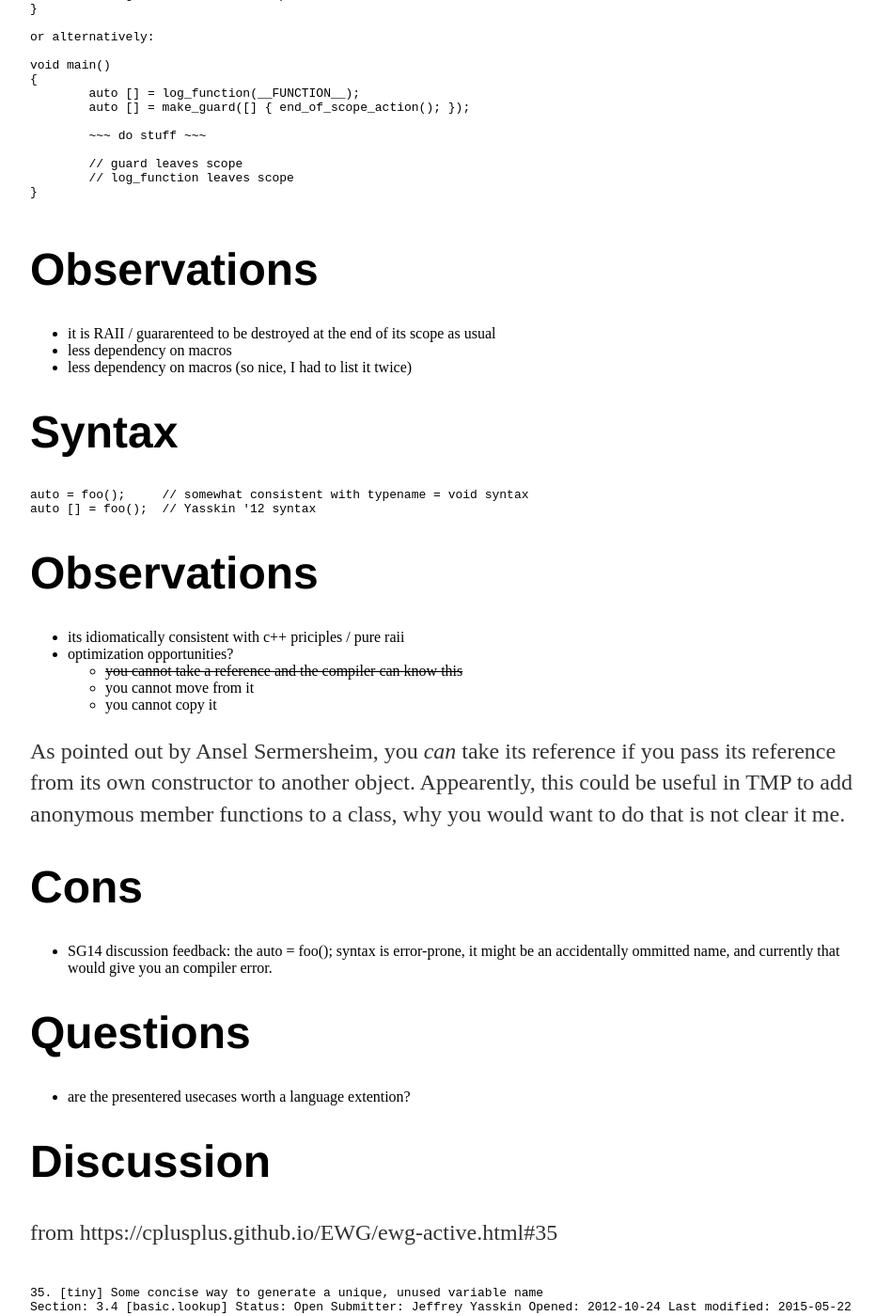
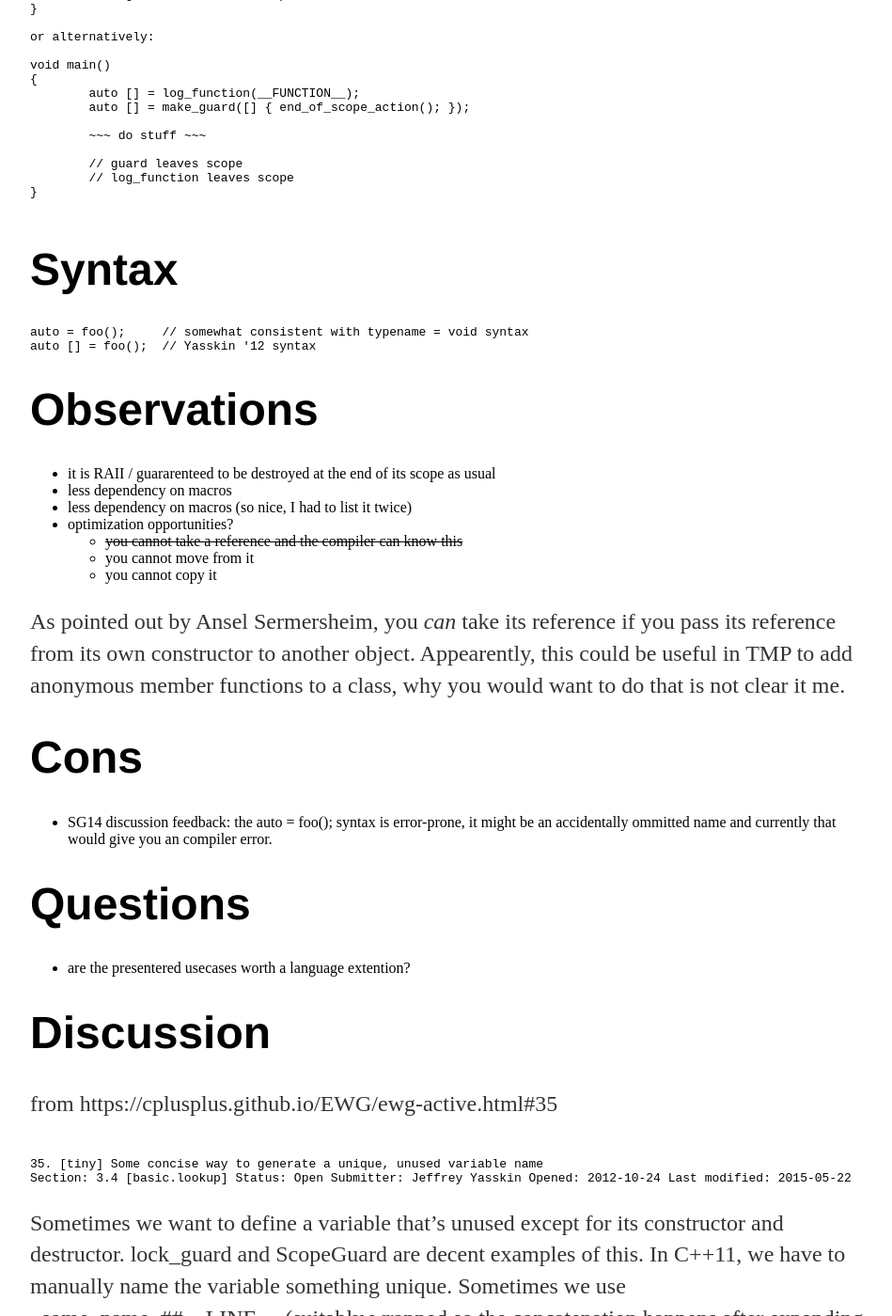
Before and after one commit to janwilmans/janwilmans.github.io, a Jekyll site: the page built from auto.md, in a window 1280 px wide and 1400 px high, scrolled down 1135 px. Shown: the whole window at 94% size, without its empty margins (160-1109 px from the left). Built offline with Jekyll 4.4.1, drawn with Linux system fonts in a browser that asks for light colours; our own code applies the rules of GitHub Pages for plain Markdown files.

Commit message:
Update auto.md

````diff
--- a/auto.md
+++ b/auto.md
@@ -75,13 +75,6 @@ void main()
 
 ```
 
-Observations
-============
-
-- it is RAII / guararenteed to be destroyed at the end of its scope as usual
-- less dependency on macros
-- less dependency on macros (so nice, I had to list it twice)
-
 Syntax
 ======
 ```
@@ -90,8 +83,11 @@ auto [] = foo();  // Yasskin '12 syntax
 ```
 
 Observations
-=============
-- its idiomatically consistent with c++ priciples / pure raii
+============
+
+- it is RAII / guararenteed to be destroyed at the end of its scope as usual
+- less dependency on macros
+- less dependency on macros (so nice, I had to list it twice)
 - optimization opportunities?
   - ~~you cannot take a reference and the compiler can know this~~
   - you cannot move from it
@@ -102,7 +98,7 @@ Appearently, this could be useful in TMP to add anonymous member functions to a
 
 Cons
 ====
-- SG14 discussion feedback: the auto = foo(); syntax is error-prone, it might be an accidentally ommitted name, and currently that would give you an compiler error.
+- SG14 discussion feedback: the auto = foo(); syntax is error-prone, it might be an accidentally ommitted name and currently that would give you an compiler error.
 
 Questions
 =========
````
